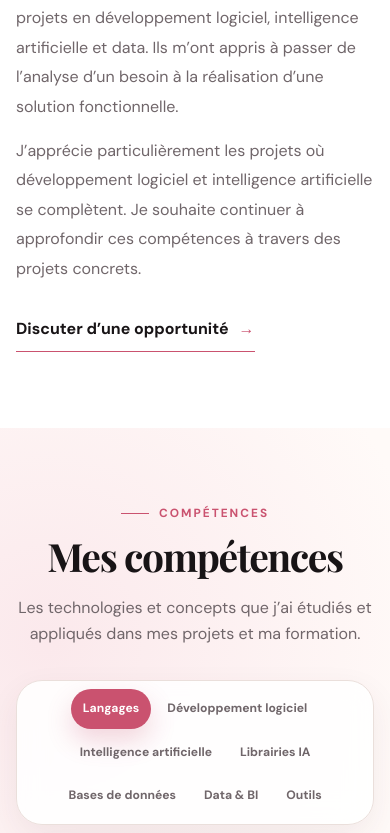
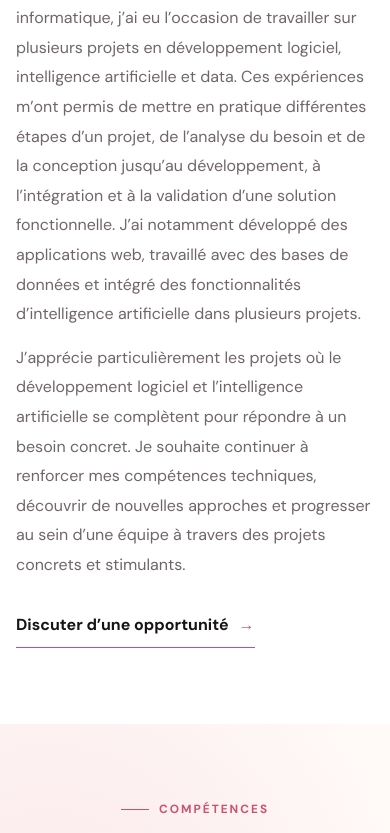
Before and after one commit to nour-karray/Software-Engineering-Portfolio, a React (Vite) app: page / in a window 390 px wide. Shown: the part 1800-2633 px from the top of the page. Built offline with nearby package versions, Linux system fonts and the light colour scheme.

Commit message:
finaliser les sections About compétences et formation

```diff
--- a/src/components/About.jsx
+++ b/src/components/About.jsx
@@ -36,7 +36,10 @@ function About() {
               type="button"
               className="text-link"
               onClick={() =>
-                document.getElementById("contact")?.scrollIntoView({ behavior: "smooth" })
+                document.querySelector("#contact .contact__content")?.scrollIntoView({
+                  behavior: "smooth",
+                  block: "start",
+                })
               }
             >
               {t.about.cta} <span>→</span>
--- a/src/components/Skills.jsx
+++ b/src/components/Skills.jsx
@@ -6,6 +6,7 @@ import {
   FiDatabase,
   FiGitBranch,
   FiGithub,
+  FiRefreshCw,
   FiServer,
   FiZap,
 } from "react-icons/fi";
@@ -58,6 +59,7 @@ const skillIcons = {
   "python-data": FiDatabase,
   ocr: FiCpu,
   etl: FiDatabase,
+  agile: FiRefreshCw,
 };
 
 const skillColors = {
@@ -88,6 +90,7 @@ const skillColors = {
   "python-data": "#3b78b7",
   ocr: "#5f6fd6",
   etl: "#c44d5c",
+  agile: "#c95b78",
 };
 
 function skillCategoryId(category) {
--- a/src/data/portfolioData.js
+++ b/src/data/portfolioData.js
@@ -18,12 +18,9 @@ export const skills = {
     { name: "Python", description: "Développement et IA", icon: "python" },
     { name: "Java", description: "Développement logiciel", icon: "java" },
     { name: "JavaScript", description: "Développement web", icon: "javascript" },
-    { name: "TypeScript", description: "Développement web typé", icon: "javascript" },
-    { name: "SQL", description: "Requêtes de données", icon: "sql" },
   ],
   software: [
     { name: "Spring Boot", description: "API Java", icon: "spring" },
-    { name: "FastAPI", description: "API Python", icon: "api" },
     { name: "React", description: "Interfaces web", icon: "react" },
     { name: "Angular", description: "Applications web", icon: "angular" },
   ],
@@ -52,6 +49,7 @@ export const skills = {
   tools: [
     { name: "Git", description: "Gestion de versions", icon: "git" },
     { name: "GitHub", description: "Collaboration", icon: "github" },
+    { name: "Agile/Scrum", description: "Méthodes agiles", icon: "agile" },
   ],
 };
 
--- a/src/data/translations.js
+++ b/src/data/translations.js
@@ -25,9 +25,9 @@ export const translations = {
     ...commonFr,
     meta: { title: "Nour El Houda Karray | Développement logiciel & IA", description: "Portfolio de Nour El Houda Karray, étudiante en génie informatique, orientée vers le développement logiciel et l’intelligence artificielle, à la recherche d’un stage PFE en 2027." },
     hero: { greeting: "Bonjour, je suis", role: "Étudiante en génie informatique", statuses: ["Développement logiciel", "Intelligence artificielle"], summary: "Je recherche un stage PFE en 2027 pour mettre mes compétences en pratique et contribuer à un projet concret au sein d’une équipe technique.", projectsButton: "Voir mes projets", cvButton: "Télécharger CV", cvDownloadName: "cv-nour-el-houda-karray.pdf", socialsLabel: "Réseaux sociaux", portraitAlt: "Portrait professionnel de Nour El Houda Karray", creative: "3e année · Génie informatique", availability: "Stage PFE 2027", motivated: "GLID · IIT Sfax", scroll: "Découvrir" },
-    about: { eyebrow: "À propos", title: "Qui suis-je ?", paragraphs: ["Au cours de ma formation, j’ai réalisé plusieurs projets en développement logiciel, intelligence artificielle et data. Ils m’ont appris à passer de l’analyse d’un besoin à la réalisation d’une solution fonctionnelle.", "J’apprécie particulièrement les projets où développement logiciel et intelligence artificielle se complètent. Je souhaite continuer à approfondir ces compétences à travers des projets concrets."], cta: "Discuter d’une opportunité" },
-    skills: { eyebrow: "Compétences", title: "Mes compétences", intro: "Les technologies et concepts que j’ai étudiés et appliqués dans mes projets et ma formation.", aria: "Catégories de compétences", categoryLabels: { languages: "Langages", software: "Développement logiciel", ai: "Intelligence artificielle", aiLibraries: "Librairies IA", databases: "Bases de données", data: "Data & BI", tools: "Outils" }, labels: {}, descriptions: {
-      Python: "Développement et IA", Java: "Développement logiciel", JavaScript: "Développement web", TypeScript: "Développement web typé", SQL: "Requêtes de données", "Spring Boot": "API Java", FastAPI: "API Python", React: "Interfaces web", Angular: "Applications web", "Machine Learning": "Modèles prédictifs", "Data Mining": "Exploration de données", "Deep Learning": "Réseaux de neurones", "IA générative": "Génération de contenu", LLM: "Modèles de langage", "scikit-learn": "Machine learning Python", TensorFlow: "Deep learning", PyTorch: "Deep learning", PostgreSQL: "Base relationnelle", MySQL: "Base relationnelle", "SQL Server": "Base de données relationnelle", SSIS: "Intégration de données", ETL: "Extraction · Transformation · Chargement", "Data Warehouse": "Entrepôt décisionnel", Git: "Gestion de versions", GitHub: "Collaboration",
+    about: { eyebrow: "À propos", title: "Qui suis-je ?", paragraphs: ["Au cours de ma formation en génie informatique, j’ai eu l’occasion de travailler sur plusieurs projets en développement logiciel, intelligence artificielle et data. Ces expériences m’ont permis de mettre en pratique différentes étapes d’un projet, de l’analyse du besoin et de la conception jusqu’au développement, à l’intégration et à la validation d’une solution fonctionnelle. J’ai notamment développé des applications web, travaillé avec des bases de données et intégré des fonctionnalités d’intelligence artificielle dans plusieurs projets.", "J’apprécie particulièrement les projets où le développement logiciel et l’intelligence artificielle se complètent pour répondre à un besoin concret. Je souhaite continuer à renforcer mes compétences techniques, découvrir de nouvelles approches et progresser au sein d’une équipe à travers des projets concrets et stimulants."], cta: "Discuter d’une opportunité" },
+    skills: { eyebrow: "Compétences", title: "Mes compétences", intro: "Les technologies et concepts que j’ai étudiés et appliqués dans mes projets et ma formation.", aria: "Catégories de compétences", categoryLabels: { languages: "Langages de programmation", software: "Développement logiciel & Web", ai: "Intelligence artificielle", aiLibraries: "Bibliothèques & frameworks IA", databases: "Bases de données", data: "Data Engineering & BI", tools: "Outils & pratiques" }, labels: {}, descriptions: {
+      Python: "Développement et IA", Java: "Développement logiciel", JavaScript: "Développement web", "Spring Boot": "API Java", React: "Interfaces web", Angular: "Applications web", "Machine Learning": "Modèles prédictifs", "Data Mining": "Exploration de données", "Deep Learning": "Réseaux de neurones", "IA générative": "Génération de contenu", LLM: "Modèles de langage", "scikit-learn": "Machine learning Python", TensorFlow: "Deep learning", PyTorch: "Deep learning", PostgreSQL: "Base relationnelle", MySQL: "Base relationnelle", "SQL Server": "Base de données relationnelle", SSIS: "Intégration de données", ETL: "Extraction · Transformation · Chargement", "Data Warehouse": "Entrepôt décisionnel", Git: "Gestion de versions", GitHub: "Collaboration", "Agile/Scrum": "Méthodes agiles",
     } },
     projects: { eyebrow: "Projets", title: "Mes projets", intro: "Une sélection de projets académiques et personnels illustrant les compétences que j’ai mises en pratique.", filters: { all: "Tous", software: "Développement logiciel", ai: "Intelligence artificielle", data: "Data & BI", mobile: "Mobile" }, filtersLabel: "Filtres des projets", technologies: "Technologies utilisées", githubLabel: "Voir sur GitHub", items: {
       trainflow: { title: "TrainFlow AI", category: "Développement logiciel · IA", coverAlt: "Interface du tableau de bord TrainFlow AI", description: "Développé une plateforme de gestion du cycle complet des formations, de la demande client à la génération des documents, intégrant l’analyse automatique des CV des formateurs et la génération de programmes de formation." },
@@ -46,12 +46,12 @@ export const translations = {
       webgraphique: { period: "Janvier 2023 — Février 2023", role: "Stage de Perfectionnement", description: "Conçu les maquettes UI/UX avec Figma et développé une application mobile de restauration avec Flutter." },
       attijari: { period: "Janvier 2022 — Février 2022", role: "Stage d’Initiation", description: "Analysé les systèmes d’information de la banque et synthétisé leur organisation." },
     } },
-    education: { eyebrow: "Formation", title: "Mon parcours académique", intro: "Mon parcours en informatique, du baccalauréat au cycle ingénieur.", items: [
-      { period: "2024 — 2027", degree: "Cycle ingénieur en génie informatique — 3e année", specialty: "Génie Logiciel et Informatique Décisionnelle (GLID)", school: "IIT Sfax" },
-      { period: "2021 — 2024", degree: "Licence appliquée en technologies de l’informatique", specialty: "Développement des systèmes d’information", school: "ISET Sfax" },
+    education: { eyebrow: "Formation", title: "Mon parcours académique", intro: "Mon parcours académique en informatique.", items: [
+      { period: "2024 — 2027", degree: "Cycle ingénieur en génie informatique — 3e année", specialty: "Génie Logiciel et Informatique Décisionnelle (GLID)", school: "Institut International de Technologie — Sfax" },
+      { period: "2021 — 2024", degree: "Licence appliquée en technologies de l’informatique", specialty: "Développement des systèmes d’information", school: "Institut Supérieur des Études Technologiques de Sfax" },
       { period: "2021", degree: "Baccalauréat — Sciences techniques", school: "Lycée Ali Bourguiba, Mahrès — Sfax" },
     ] },
-    credentials: { eyebrow: "Certifications & engagements", title: "Certifications, langues & engagements", intro: "Mes certifications, langues, engagements et initiatives.", columns: { certificates: "Certifications", languages: "Langues", associations: "Engagements & initiatives" }, certificates: certificateItems("Voir le certificat"), languages: [{ name: "Arabe", level: "Langue maternelle" }, { name: "Français", level: "Courant" }, { name: "Anglais", level: "Intermédiaire" }], associations: [{ name: "Microsoft Tech Club – ISET Sfax", role: "Responsable média", type: "Association", year: "2022 — 2023" }, { name: "National Microsoft Technologies Camp", role: "Assistante marketing", type: "Événement", year: "2023 — 2024" }, { name: "Viavo Vibes", role: "Fondatrice", type: "Projet entrepreneurial", year: "2022", description: "Création et gestion d’un projet entrepreneurial autour de l’identité de marque et de la communication digitale.", instagram: "https://www.instagram.com/viavo_vibes/" }], instagramLink: "Voir sur Instagram", slogan: "Apprendre. Partager. Progresser." },
+    credentials: { eyebrow: "Certifications & engagements", title: "Certifications, langues & engagements", intro: "Mes certifications, langues, engagements et initiatives.", columns: { certificates: "Certifications", languages: "Langues", associations: "Engagements & initiatives" }, certificates: certificateItems("Voir le certificat"), languages: [{ name: "Arabe", level: "Langue maternelle" }, { name: "Français", level: "Courant" }, { name: "Anglais", level: "Intermédiaire" }], associations: [{ name: "Microsoft Tech Club – ISET Sfax", role: "Responsable média", type: "Club", year: "2022 — 2023" }, { name: "National Microsoft Technologies Camp", role: "Assistante marketing", type: "Événement", year: "2023 — 2024" }, { name: "Viavo Vibes", role: "Fondatrice", type: "Projet entrepreneurial", year: "2022", description: "Création et gestion d’un projet entrepreneurial autour de l’identité de marque et de la communication digitale.", instagram: "https://www.instagram.com/viavo_vibes/" }], instagramLink: "Voir sur Instagram", slogan: "Apprendre. Partager. Progresser." },
     contact: { eyebrow: "Contact", title: "Me contacter", cta: "M’écrire directement", location: "Sfax, Tunisie", items: { email: "Email", phone: "Téléphone", location: "Localisation", linkedin: "LinkedIn" } },
     footer: { quickLinks: "Liens rapides", copyright: "© 2026 Nour El Houda Karray" },
   },
@@ -59,9 +59,9 @@ export const translations = {
     ...commonEn,
     meta: { title: "Nour El Houda Karray | Software Development & AI", description: "Portfolio of Nour El Houda Karray, a computer engineering student focused on software development and artificial intelligence, seeking a final-year internship in 2027." },
     hero: { greeting: "Hello, I’m", role: "Computer Engineering Student", statuses: ["Software Development", "Artificial Intelligence"], summary: "I am seeking a final-year internship in 2027 to apply my skills and contribute to a real project within a technical team.", projectsButton: "View my projects", cvButton: "Download CV", cvDownloadName: "cv-nour-el-houda-karray.pdf", socialsLabel: "Social links", portraitAlt: "Professional portrait of Nour El Houda Karray", creative: "3rd year · Computer Engineering", availability: "Seeking a 2027 final-year internship", motivated: "GLID · IIT Sfax", scroll: "Discover" },
-    about: { eyebrow: "About", title: "Who am I?", paragraphs: ["Throughout my studies, I have worked on several projects in software development, artificial intelligence and data. They taught me how to move from analyzing a need to delivering a functional solution.", "I particularly enjoy projects where software development and artificial intelligence complement each other. I want to continue strengthening these skills through practical projects."], cta: "Discuss an opportunity" },
-    skills: { eyebrow: "Skills", title: "My Skills", intro: "Technologies and concepts I have studied and applied through my projects and academic training.", aria: "Skill categories", categoryLabels: { languages: "Languages", software: "Software Development", ai: "Artificial Intelligence", aiLibraries: "AI Libraries", databases: "Databases", data: "Data & BI", tools: "Tools" }, labels: { "IA générative": "Generative AI" }, descriptions: {
-      Python: "Development & AI", Java: "Software Development", JavaScript: "Web Development", TypeScript: "Typed Web Development", SQL: "Data Queries", "Spring Boot": "Java APIs", FastAPI: "Python APIs", React: "Web Interfaces", Angular: "Web Applications", "Machine Learning": "Predictive Models", "Data Mining": "Data Exploration", "Deep Learning": "Neural Networks", "IA générative": "Content Generation", LLM: "Language Models", "scikit-learn": "Python Machine Learning", TensorFlow: "Deep Learning", PyTorch: "Deep Learning", PostgreSQL: "Relational Database", MySQL: "Relational Database", "SQL Server": "Relational Database", SSIS: "Data Integration", ETL: "Extract · Transform · Load", "Data Warehouse": "Data Warehouse", Git: "Version Control", GitHub: "Collaboration",
+    about: { eyebrow: "About", title: "Who am I?", paragraphs: ["Throughout my computer engineering studies, I have had the opportunity to work on several projects in software development, artificial intelligence and data. These experiences have allowed me to put into practice the different stages of a project, from requirements analysis and design to development, integration and validation of a functional solution. I have worked on web applications, databases and the integration of artificial intelligence features across several projects.", "I particularly enjoy projects where software development and artificial intelligence complement each other to address a concrete need. I want to continue strengthening my technical skills, exploring new approaches and growing within a team through practical and technically engaging projects."], cta: "Discuss an opportunity" },
+    skills: { eyebrow: "Skills", title: "My Skills", intro: "Technologies and concepts I have studied and applied through my projects and academic training.", aria: "Skill categories", categoryLabels: { languages: "Programming Languages", software: "Software Development & Web", ai: "Artificial Intelligence", aiLibraries: "AI Libraries & Frameworks", databases: "Databases", data: "Data Engineering & BI", tools: "Tools & Practices" }, labels: { "IA générative": "Generative AI" }, descriptions: {
+      Python: "Development & AI", Java: "Software Development", JavaScript: "Web Development", "Spring Boot": "Java APIs", React: "Web Interfaces", Angular: "Web Applications", "Machine Learning": "Predictive Models", "Data Mining": "Data Exploration", "Deep Learning": "Neural Networks", "IA générative": "Content Generation", LLM: "Language Models", "scikit-learn": "Python Machine Learning", TensorFlow: "Deep Learning", PyTorch: "Deep Learning", PostgreSQL: "Relational Database", MySQL: "Relational Database", "SQL Server": "Relational Database", SSIS: "Data Integration", ETL: "Extract · Transform · Load", "Data Warehouse": "Data Warehouse", Git: "Version Control", GitHub: "Collaboration", "Agile/Scrum": "Agile Methods",
     } },
     projects: { eyebrow: "Projects", title: "My Projects", intro: "A selection of academic and personal projects illustrating the skills I have applied in practice.", filters: { all: "All", software: "Software Development", ai: "Artificial Intelligence", data: "Data & BI", mobile: "Mobile" }, filtersLabel: "Project filters", technologies: "Technologies used", githubLabel: "View on GitHub", items: {
       trainflow: { title: "TrainFlow AI", category: "Software Development · AI", coverAlt: "TrainFlow AI dashboard interface", description: "Developed a platform for managing the full training lifecycle, from client request to document generation, integrating automatic trainer CV analysis and training program generation." },
@@ -79,12 +79,12 @@ export const translations = {
       webgraphique: { period: "January 2023 — February 2023", role: "Technical Internship", description: "Designed UI/UX mockups with Figma and developed a restaurant mobile application with Flutter." },
       attijari: { period: "January 2022 — February 2022", role: "Introductory Internship", description: "Analyzed the bank’s information systems and summarized their organization." },
     } },
-    education: { eyebrow: "Education", title: "Academic Background", intro: "My academic path from technical sciences to computer engineering.", items: [
-      { period: "2024 — 2027", degree: "Computer Engineering — 3rd year", specialty: "Software Engineering and Business Intelligence (GLID)", school: "IIT Sfax" },
-      { period: "2021 — 2024", degree: "Applied Bachelor's Degree in Information Technology", specialty: "Information Systems Development", school: "ISET Sfax" },
+    education: { eyebrow: "Education", title: "Academic Background", intro: "My academic background in computer science.", items: [
+      { period: "2024 — 2027", degree: "Computer Engineering — 3rd year", specialty: "Software Engineering and Business Intelligence (GLID)", school: "Institut International de Technologie — Sfax" },
+      { period: "2021 — 2024", degree: "Applied Bachelor's Degree in Information Technology", specialty: "Information Systems Development", school: "Institut Supérieur des Études Technologiques de Sfax" },
       { period: "2021", degree: "Baccalaureate in Technical Sciences", school: "Ali Bourguiba High School, Mahrès — Sfax" },
     ] },
-    credentials: { eyebrow: "Certifications & Engagements", title: "Certifications, Languages & Initiatives", intro: "My certifications, language skills, community involvement and initiatives.", columns: { certificates: "Certifications", languages: "Languages", associations: "Community & Initiatives" }, certificates: certificateItems("View certificate"), languages: [{ name: "Arabic", level: "Native" }, { name: "French", level: "Fluent" }, { name: "English", level: "Intermediate" }], associations: [{ name: "Microsoft Tech Club – ISET Sfax", role: "Media Manager", type: "Association", year: "2022 — 2023" }, { name: "National Microsoft Technologies Camp", role: "Marketing Assistant", type: "Event", year: "2023 — 2024" }, { name: "Viavo Vibes", role: "Founder", type: "Entrepreneurial Project", year: "2022", description: "Created and managed an entrepreneurial project focused on brand identity and digital communication.", instagram: "https://www.instagram.com/viavo_vibes/" }], instagramLink: "View on Instagram", slogan: "Learn. Share. Grow." },
+    credentials: { eyebrow: "Certifications & Engagements", title: "Certifications, Languages & Initiatives", intro: "My certifications, language skills, community involvement and initiatives.", columns: { certificates: "Certifications", languages: "Languages", associations: "Community & Initiatives" }, certificates: certificateItems("View certificate"), languages: [{ name: "Arabic", level: "Native" }, { name: "French", level: "Fluent" }, { name: "English", level: "Intermediate" }], associations: [{ name: "Microsoft Tech Club – ISET Sfax", role: "Media Manager", type: "Club", year: "2022 — 2023" }, { name: "National Microsoft Technologies Camp", role: "Marketing Assistant", type: "Event", year: "2023 — 2024" }, { name: "Viavo Vibes", role: "Founder", type: "Entrepreneurial Project", year: "2022", description: "Created and managed an entrepreneurial project focused on brand identity and digital communication.", instagram: "https://www.instagram.com/viavo_vibes/" }], instagramLink: "View on Instagram", slogan: "Learn. Share. Grow." },
     contact: { eyebrow: "Contact", title: "Get in touch", cta: "Write to me", location: "Sfax, Tunisia", items: { email: "Email", phone: "Phone", location: "Location", linkedin: "LinkedIn" } },
     footer: { quickLinks: "Quick links", copyright: "© 2026 Nour El Houda Karray" },
   },
--- a/src/styles/index.css
+++ b/src/styles/index.css
@@ -994,8 +994,8 @@ h2 {
 }
 
 .skill-tabs button {
-  flex: 0 0 auto;
-  min-width: max-content;
+  flex: 1 1 0;
+  min-width: 0;
   padding: 12px 16px;
   border: 0;
   border-radius: 999px;
@@ -1004,6 +1004,7 @@ h2 {
   color: var(--muted);
   font-size: 0.82rem;
   font-weight: 700;
+  text-wrap: balance;
   transition:
     color 0.25s ease,
     background 0.25s ease,
@@ -2017,6 +2018,7 @@ h2 {
 }
 
 .contact__content {
+  scroll-margin-top: calc(var(--nav-height) + 24px);
   position: relative;
   z-index: 1;
   max-width: 1080px;
@@ -2592,6 +2594,8 @@ h2 {
   }
 
   .skill-tabs button {
+    flex: 0 0 auto;
+    min-width: max-content;
     padding: 10px 12px;
     font-size: 0.76rem;
   }
```
Also changed, not shown: src/components/Certificates.jsx (+0 -9 lines).
